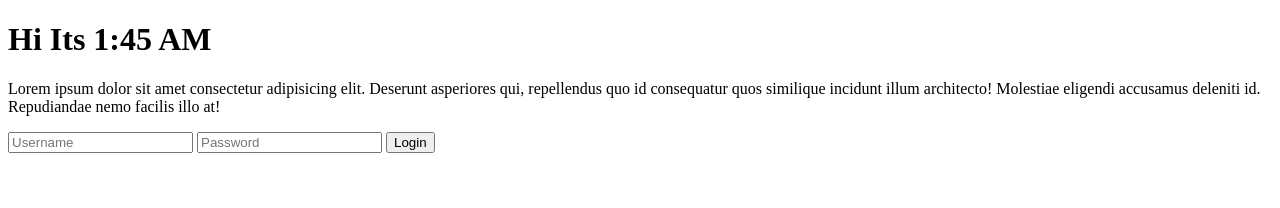
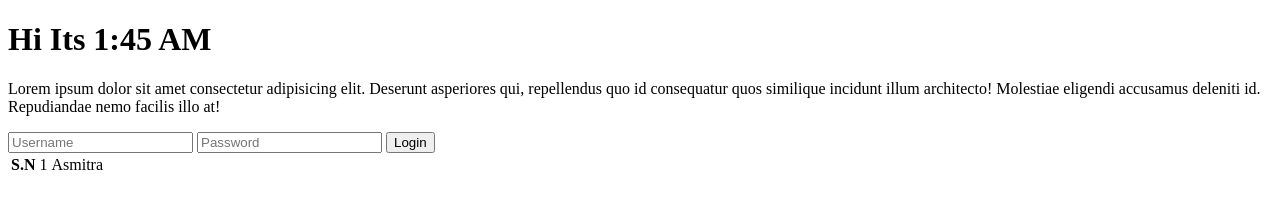
Before and after one commit to asmitakatwal/practice, a plain HTML site: page index.html in a window 1280 px wide. Drawn offline with Linux system fonts and the light colour scheme.

Commit message:
modified index

```diff
--- a/index.html
+++ b/index.html
@@ -13,6 +13,11 @@
   <input type="text" placeholder="Username">
   <input type="password" placeholder="Password">
   <button>Login</button>
+  <table>
+    <th>S.N</th>
+    <td>1</td>
+    <td>Asmitra</td>
+  </table>
 </div>
 
 
```
